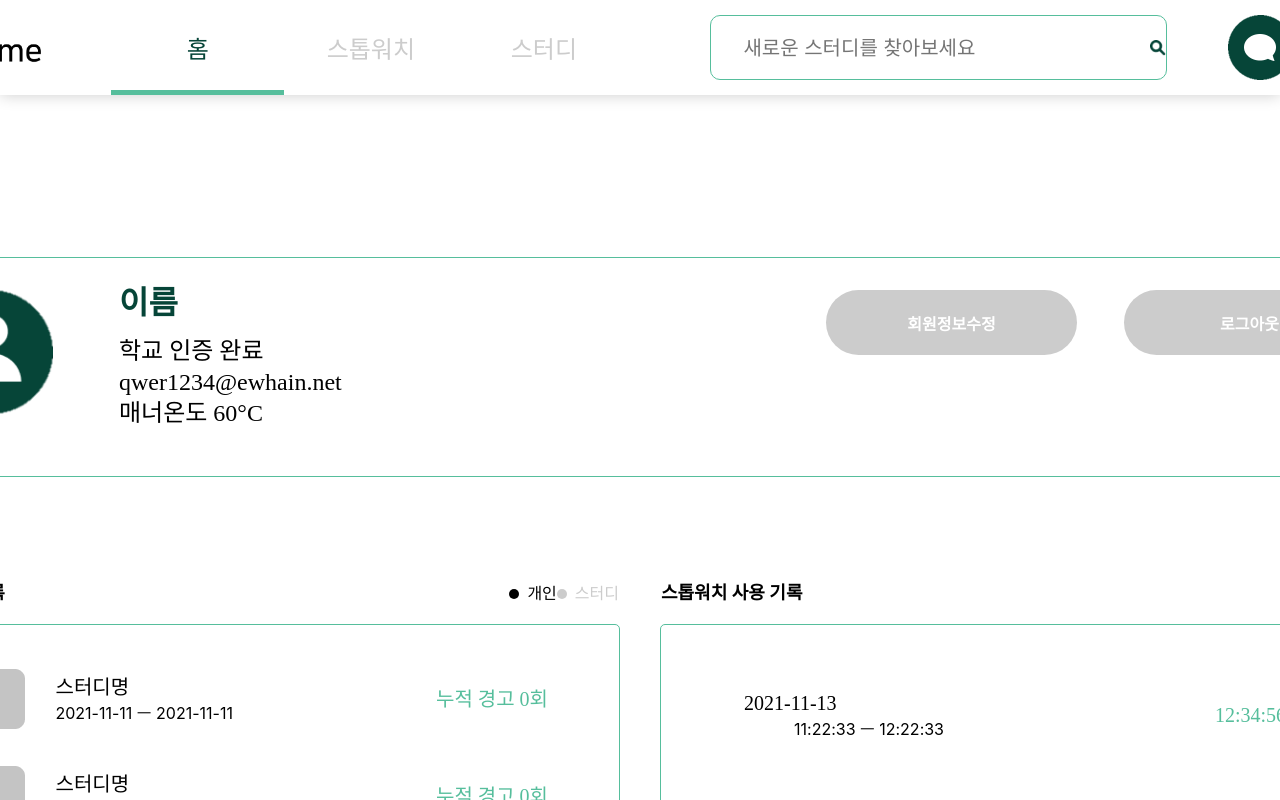
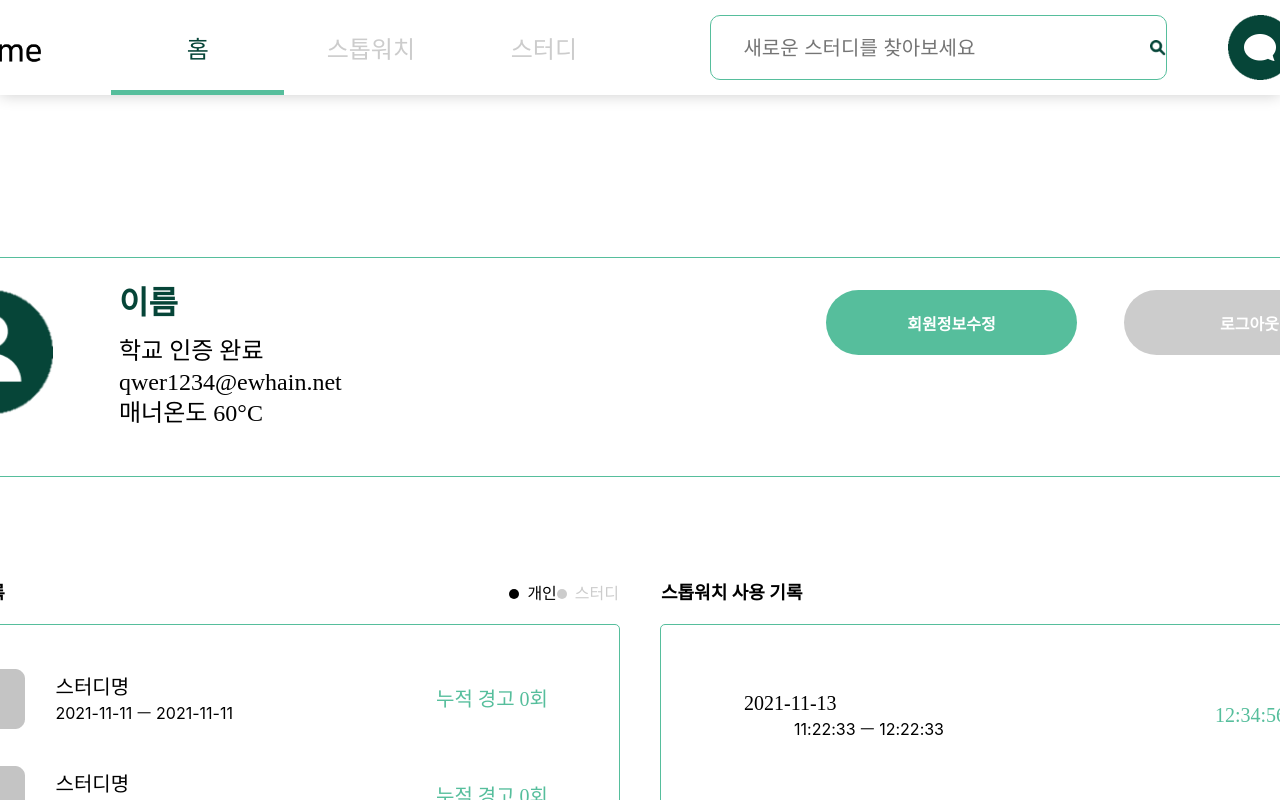
Before and after one commit to SwithMe/SwitMe, a React (Create React App) app in the folder FrontEnd/: page /#/mypage in a window 1280 px wide. Shown: the top 800 px of the page. Built offline with nearby package versions, Linux system fonts and the light colour scheme; a web font is replaced by a local one.

Commit message:
Create ImageUpload component

```diff
--- /dev/null
+++ b/FrontEnd/src/components/ImageUpload.js
@@ -0,0 +1,41 @@
+import React, { useState } from "react";
+import styled from "styled-components";
+
+const UploadButton = styled.button`
+  font-weight: bold;
+  font-size: 1rem;
+  color: white;
+  background-color: var(--middle);
+  outline: none;
+  border: none;
+`;
+
+function uploadImage() {
+  var input = document.createElement("input");
+
+  input.type = "file";
+  input.accept = "image/*";
+
+  input.click();
+  input.onchange = function (e) {
+    var fileReader = new FileReader();
+    fileReader.readAsDataURL(e.target.files[0]);
+    fileReader.onload = function (e) {
+      console.log(e.target.result);
+    };
+  };
+}
+
+function ImageUpload({ name, width, height, radius, ...rest }) {
+  return (
+    <UploadButton
+      onClick={uploadImage}
+      style={{ width: width, height: height, borderRadius: radius }}
+      {...rest}
+    >
+      {name}
+    </UploadButton>
+  );
+}
+
+export default ImageUpload;
--- a/FrontEnd/src/pages/Mypage.js
+++ b/FrontEnd/src/pages/Mypage.js
@@ -6,6 +6,7 @@ import Button from "../components/Button";
 import Header from "../components/Header";
 import Image from "../components/Image";
 import Title from "../components/Title";
+import ImageUpload from "../components/ImageUpload";
 
 const Wrapper = styled.div`
   display: flex;
@@ -117,7 +118,6 @@ const Mypage = () => {
   return (
     <Wrapper>
       <Header />
-
       <Col>
         <Row
           style={{
@@ -138,6 +138,21 @@ const Mypage = () => {
                 width="124"
                 height="124"
               />
+              {/* {ImageUpload.event.target.files !== null ? (
+                <Image
+                  alt="profile"
+                  src={require("../assets/profile.png").default}
+                  width="124"
+                  height="124"
+                />
+              ) : (
+                <Image
+                  alt="profile"
+                  src={require("../assets/profile.png").default}
+                  width="124"
+                  height="124"
+                />
+              )} */}
             </Col>
             <Col style={{ width: "660px" }}>
               <Title size="32" color="#064538">
@@ -157,13 +172,12 @@ const Mypage = () => {
               </Title>
             </Col>
           </Row>
-          <Button
+          <ImageUpload
             name="회원정보수정"
             width="251px"
             height="65px"
-            color="#CCCCCC"
-            borderRadius="40px"
-          ></Button>
+            radius="40px"
+          ></ImageUpload>
           <Button
             name="로그아웃"
             width="251px"
```
